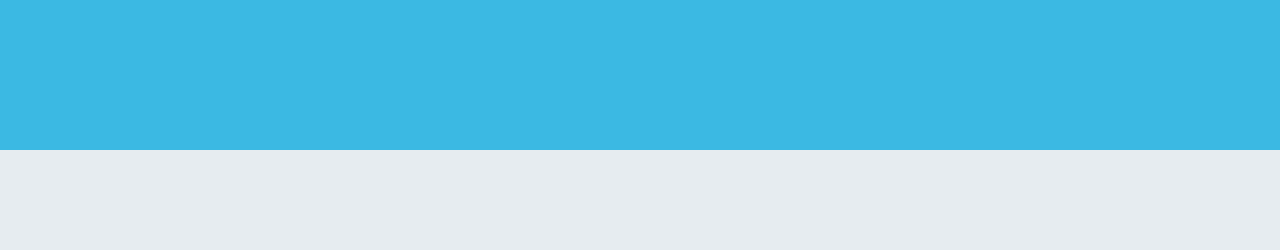
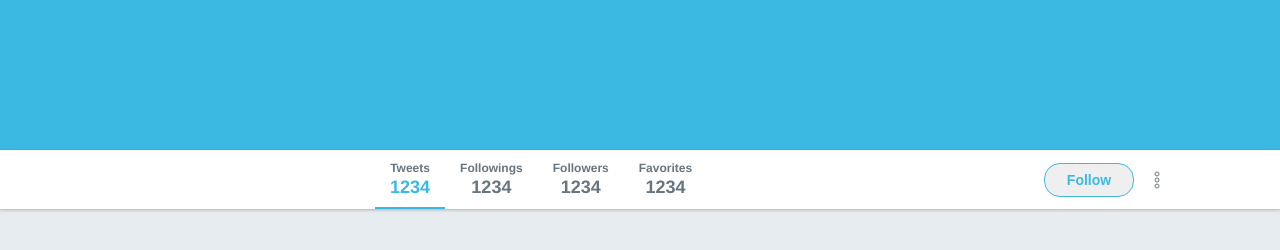
Before and after one commit to lopes-guilhermes/front-twitter, a plain HTML site: page index.html in a window 1280 px wide. Shown: the part 276-526 px from the top of the page. Drawn offline with Linux system fonts and the light colour scheme.

Commit message:
barra superior

```diff
--- a/index.html
+++ b/index.html
@@ -26,8 +26,36 @@
       </div>
     </div>
   </header>
+
   <div class="banner">
     <h1>Twitter Fake by Guilherme Lopes</h1>
   </div>
+
+  <div class="bar">
+    <div class="content">
+      <ul>
+        <li class="active">
+          <span>Tweets</span>
+          <strong>1234</strong>
+        </li>
+        <li>
+          <span>Followings</span>
+          <strong>1234</strong>
+        </li>
+        <li>
+          <span>Followers</span>
+          <strong>1234</strong>
+        </li>
+        <li>
+          <span>Favorites</span>
+          <strong>1234</strong>
+        </li>
+      </ul>
+      <div class="actions">
+        <button>Follow</button>
+        <img src="/images/more.svg" alt="More">
+      </div>
+    </div>
+  </div>
 </body>
 </html>
--- a/style.css
+++ b/style.css
@@ -108,3 +108,79 @@ div.banner {
 
   color: #fff;
 }
+
+div.bar {
+  height: 59px;
+  background: #fff;
+  box-shadow: 0 1px 3px rgba(0, 0, 0, 0.25);
+}
+
+div.bar .content {
+  display: flex;
+  justify-content: space-between;
+  align-items: center;
+  padding-left: 285px;
+  height: 100%;
+}
+
+div.bar .content ul {
+  display: flex;
+  list-style: none;
+  height: 100%;
+}
+
+div.bar .content ul li {
+  display: flex;
+  flex-direction: column;
+  align-items: center;
+  justify-content: center;
+  padding: 0 15px;
+  position: relative;
+}
+
+div.bar .content ul li.active::after {
+  content: '';
+  width: 100%;
+  height: 2px;
+  position: absolute;
+  bottom: 0;
+  left: 0;
+  background: #3bb9e3;
+}
+
+div.bar .content ul li span {
+  color: #667580;
+  font-size: 12px;
+  font-weight: bold;
+}
+
+div.bar .content ul li strong {
+  color: #667580;
+  font-size: 18px;
+  font-weight: bold;
+  margin-top: 2px;
+}
+
+div.bar .content ul li.active strong {
+  color: #3bb9e3;
+}
+
+div.bar .content .actions {
+  display: flex;
+}
+
+div.bar .content .actions button {
+  display: flex;
+  align-items: center;
+  justify-content: center;
+
+  height: 34px;
+  width: 90px;
+  font-weight: bold;
+  font-size: 14px;
+  color: #3bb9e3;
+  border: 1px solid #3bb9e3;
+  border-radius: 16px;
+
+  margin-right: 20px;
+}
```
